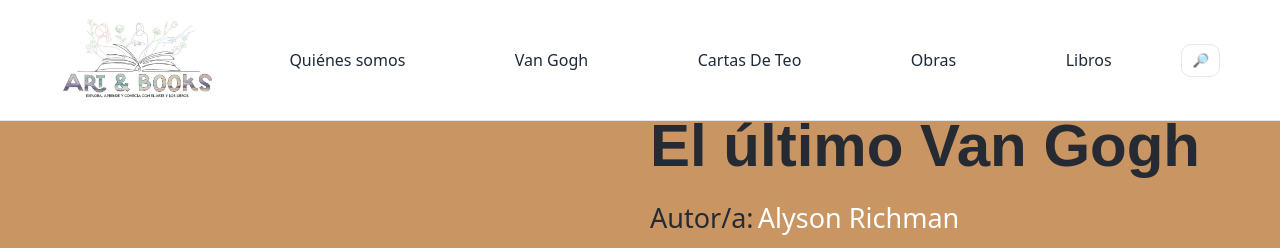
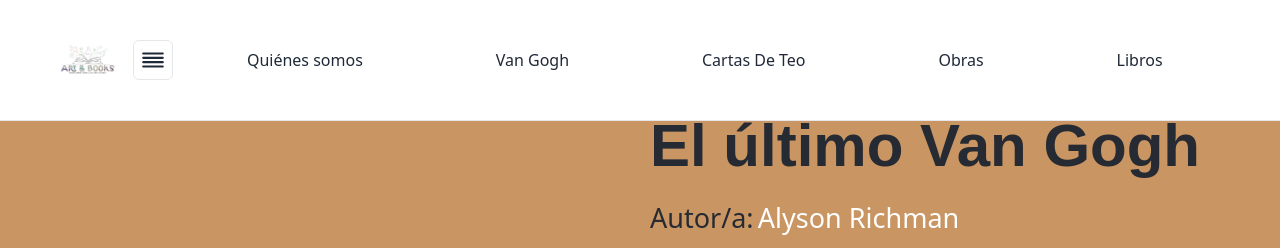
Before and after one commit to josecarlos11dot/van-gogh, a plain HTML site: page index.html in a window 1280 px wide. Shown: the top 248 px of the page. Drawn offline with Linux system fonts and the light colour scheme.

Commit message:
feat(header): menú móvil con icono de 4 líneas y despliegue responsive

```diff
--- a/index.html
+++ b/index.html
@@ -8,19 +8,23 @@
 </head>
 <body>
   <!-- HEADER (blanco) -->
+<!-- HEADER -->
 <header class="site-header">
   <div class="container header-inner">
-        <a class="brand" href="/" aria-label="Alianza Editorial">
-  <img src="img/logo.png" alt="mustra logo" class="brand-logo">
+    <a href="/" class="brand">
+      <img src="img/logo.png" class="brand-logo" alt="Logo">
     </a>
-<!-- Botón hamburguesa -->
-<button class="nav-toggle" aria-controls="primary-nav" aria-expanded="false" aria-label="Abrir menú">
-  <span class="nav-toggle-bar"></span>
-  <span class="nav-toggle-bar"></span>
-  <span class="nav-toggle-bar"></span>
+
+    <button class="nav-toggle svg" aria-controls="primary-nav" aria-expanded="false" aria-label="Abrir menú">
+      <svg viewBox="0 0 24 24" width="28" height="28" stroke="#1f2937" stroke-width="2" fill="none" stroke-linecap="round" stroke-linejoin="round">
+        <line x1="3" y1="6" x2="21" y2="6"/>
+        <line x1="3" y1="10" x2="21" y2="10"/>
+        <line x1="3" y1="14" x2="21" y2="14"/>
+        <line x1="3" y1="18" x2="21" y2="18"/>
+      </svg>
     </button>
 
-<!-- Navegación -->
+
     <nav class="main-nav" id="primary-nav">
       <a href="#">Quiénes somos</a>
       <a href="#">Van Gogh</a>
@@ -28,11 +32,11 @@
       <a href="#">Obras</a>
       <a href="#">Libros</a>
     </nav>
+  </div>
+</header>
 
 
-      <button class="icon-btn" aria-label="Buscar">🔎</button>
-    </div>
-  </header>
+
 
   <!-- HERO / CONTENIDO (franja color arena) -->
   <main>
@@ -303,7 +307,6 @@ document.addEventListener('DOMContentLoaded', function () {
     document.body.classList.toggle('scroll-lock', !isOpen);
   });
 
-    // Cierra al tocar un enlace (opcional)
   nav.addEventListener('click', (e) => {
     if(e.target.matches('a')) {
       btn.setAttribute('aria-expanded', 'false');
@@ -313,8 +316,6 @@ document.addEventListener('DOMContentLoaded', function () {
   });
 })();
 
-
-
 </script>
 
 
--- a/style.css
+++ b/style.css
@@ -507,73 +507,95 @@ body{
     .right-chunk{ padding: 0 10px; gap: 6px; }
   }
 
-  /* === Hamburguesa: base (esconde en desktop) === */
-.nav-toggle{
-  display:none;                /* se mostrará en mobile */
+/* ===========================
+   Header + Menú (mobile-first)
+   =========================== */
+
+/* Botón hamburguesa: 4 líneas que giran */
+/* ===========================
+   Header + Menú (mobile-first)
+   =========================== */
+
+/* Layout del header */
+.site-header{ position: relative; }
+.header-inner{
+  display:flex;
+  align-items:center;
+  gap:16px;
+}
+.brand{ display:flex; align-items:center; }
+.brand-logo{ display:block; height:36px; width:auto; }
+
+.nav-toggle.svg {
+  margin-left:auto;
+  display:inline-flex;
+  align-items:center;
+  justify-content:center;
+  width:40px; height:40px;
   background:#fff;
   border:1px solid var(--line);
-  border-radius:10px;
-  padding:8px 10px;
+  border-radius:6px;
   cursor:pointer;
-  align-items:center;
-  gap:6px;
 }
-.nav-toggle-bar{
-  display:block;
-  width:22px;
-  height:2px;
-  background:#1f2937;
-  border-radius:2px;
+
+.nav-toggle.svg svg {
+  transition: transform .3s ease;
 }
-.nav-toggle .nav-toggle-bar + .nav-toggle-bar{ margin-top:5px; }
 
-/* Estado abierto (animación X opcional) */
-.nav-toggle[aria-expanded="true"] .nav-toggle-bar:nth-child(1){ transform: translateY(7px) rotate(45deg); }
-.nav-toggle[aria-expanded="true"] .nav-toggle-bar:nth-child(2){ opacity:0; }
-.nav-toggle[aria-expanded="true"] .nav-toggle-bar:nth-child(3){ transform: translateY(-7px) rotate(-45deg); }
+.nav-toggle.svg[aria-expanded="true"] svg {
+  transform: rotate(90deg);
+}
 
-/* === Comportamiento móvil/tablet === */
-@media (max-width: 720px){
-  .site-header{ position: sticky; top:0; z-index: 100; }
-  .header-inner{ position: relative; }
 
-  /* Mostrar botón en mobile */
-  .nav-toggle{ display:inline-flex; }
+/* Panel de navegación (colapsado por defecto en móvil) */
+.main-nav{
+  position:absolute;
+  top:100%; left:0; right:0;
+  background:#fff;
+  border-top:1px solid var(--line);
+  display:grid;
+  gap:10px;
+  padding:12px;
+  transform-origin:top;
+  transform:scaleY(0);
+  max-height:0;
+  opacity:0;
+  pointer-events:none;
+  transition:transform .22s ease, opacity .22s ease, max-height .22s ease;
+  z-index:99;
+}
+.main-nav a{ padding:10px 6px; font-size:16px; }
 
-  /* Nav pasa a panel desplegable */
+/* Nav abierto (móvil) */
+.main-nav.open{
+  transform:scaleY(1);
+  max-height:60vh;
+  opacity:1;
+  pointer-events:auto;
+}
+
+/* Evitar scroll del fondo cuando el menú está abierto (móvil) */
+body.scroll-lock{ overflow:hidden; }
+
+/* ===========================
+   Desktop (≥ 721px)
+   =========================== */
+@media (min-width:721px){
+  .nav-toggle{ display:none; }      /* oculta botón en desktop */
+
   .main-nav{
-    position: absolute;
-    top: 100%;
-    left: 0;
-    right: 0;
-    background:#fff;
-    border-top:1px solid var(--line);
-    display: grid;
-    gap: 10px;
-    padding: 12px;
-    transform-origin: top;
-    transform: scaleY(0);
-    max-height: 0;
-    opacity: 0;
-    pointer-events: none;
-    transition: transform .22s ease, opacity .22s ease, max-height .22s ease;
-    z-index: 99;
+    position:static;
+    display:flex;                   /* nav horizontal */
+    gap:18px;
+    margin-left:auto;               /* ⟵ nav a la derecha, opuesto al logo */
+    padding:0;
+    transform:none;
+    max-height:none;
+    opacity:1;
+    pointer-events:auto;
+    background:transparent;
+    border-top:0;
   }
 
-  /* Enlaces más “tap-friendly” */
-  .main-nav a{
-    padding: 10px 6px;
-    font-size: 16px;
-  }
-
-  /* Nav abierto */
-  .main-nav.open{
-    transform: scaleY(1);
-    max-height: 60vh;
-    opacity: 1;
-    pointer-events: auto;
-  }
-
-  /* Evitar scroll del fondo al abrir el menú */
-  body.scroll-lock{ overflow: hidden; }
+  .main-nav a{ padding:0; font-size:inherit; }
 }
```
Lines whose indentation alone changed are shown as unchanged.
